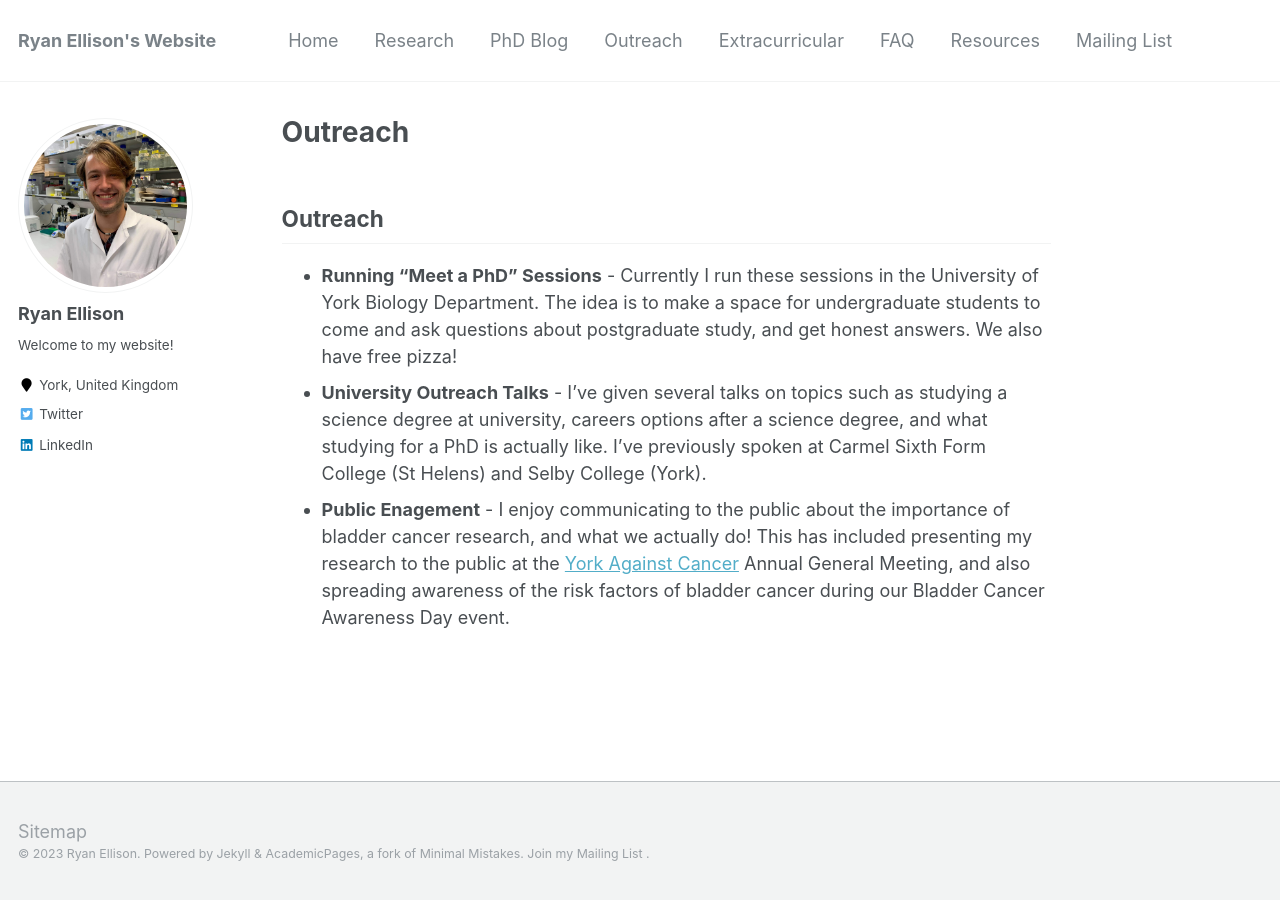
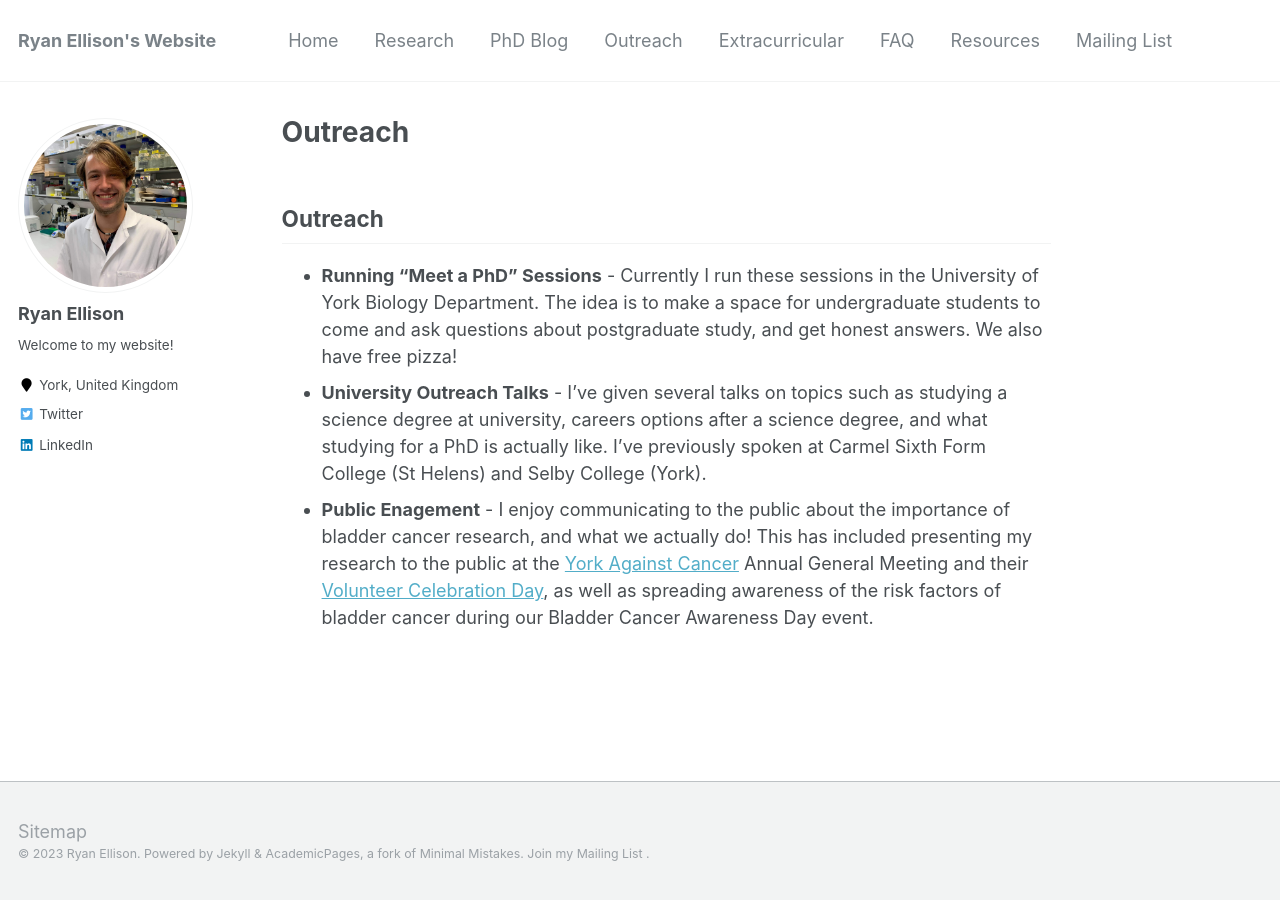
Before and after one commit to RyanJ-Ellison/ryanj-ellison.github.io, a Jekyll site: the page built from _pages/Outreach.md, in a window 1280 px wide. Built offline with Jekyll 4.4.1, drawn with Linux system fonts in a browser that asks for light colours.

Commit message:
adding photos of reent talks

```diff
--- a/_pages/Outreach.md
+++ b/_pages/Outreach.md
@@ -9,4 +9,4 @@ author_profile: true
 ## Outreach
 - **Running "Meet a PhD" Sessions** - Currently I run these sessions in the University of York Biology Department. The idea is to make a space for undergraduate students to come and ask questions about postgraduate study, and get honest answers. We also have free pizza!
 - **University Outreach Talks** - I've given several talks on topics such as studying a science degree at university, careers options after a science degree, and what studying for a PhD is actually like. I've previously spoken at Carmel Sixth Form College (St Helens) and Selby College (York).
-- **Public Enagement** - I enjoy communicating to the public about the importance of bladder cancer research, and what we actually do! This has included presenting my research to the public at the [York Against Cancer](https://www.yorkagainstcancer.org.uk/) Annual General Meeting, and also spreading awareness of the risk factors of bladder cancer during our Bladder Cancer Awareness Day event.
+- **Public Enagement** - I enjoy communicating to the public about the importance of bladder cancer research, and what we actually do! This has included presenting my research to the public at the [York Against Cancer](https://www.yorkagainstcancer.org.uk/) Annual General Meeting and their [Volunteer Celebration Day](../images/YAC_Volunteer_Talk.jpeg), as well as spreading awareness of the risk factors of bladder cancer during our Bladder Cancer Awareness Day event.
```
Also changed, not shown: _pages/Research.md (+1 -0 lines), images/FinalYearTalk.jpg (added), images/YAC_Volunteer_Talk.jpeg (added).
